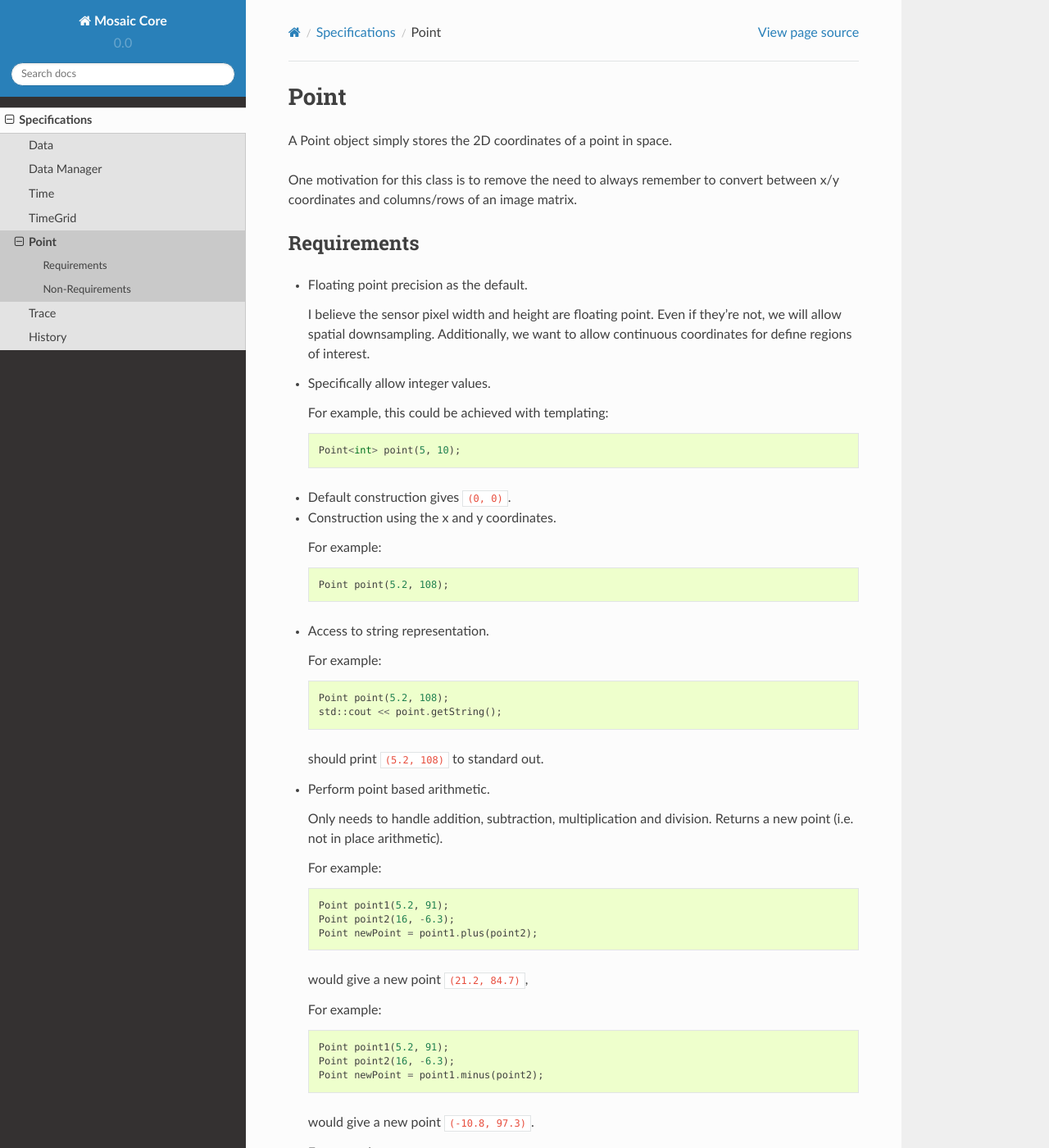
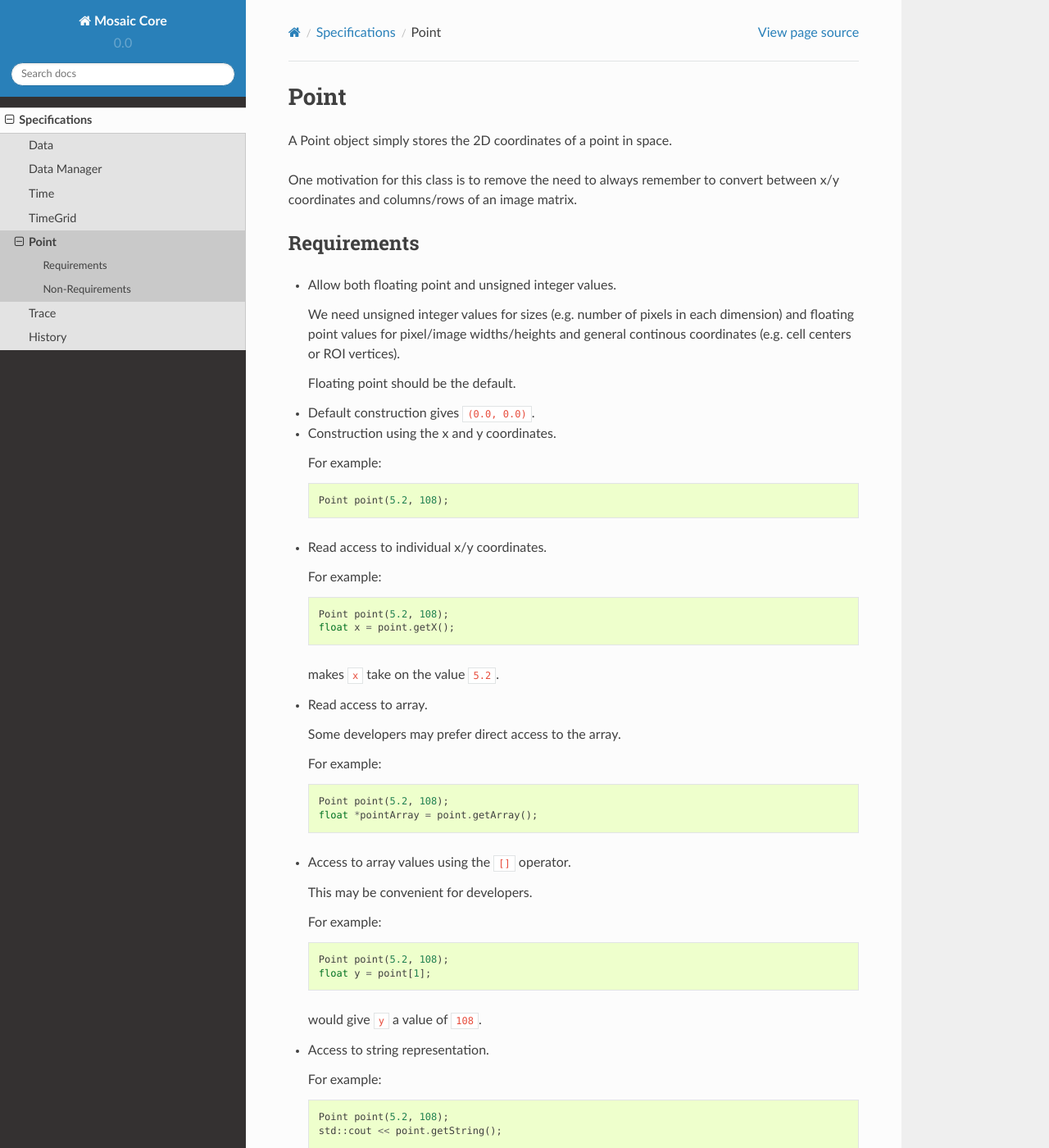
Before and after one commit to inscopix/isxcore, a Sphinx documentation site: the page built from doc/source/specs/Point.rst, in a window 1280 px wide and 1400 px high. Shown: the whole window at 82% size. Built offline with Sphinx 7.4.7 and the Read the Docs theme 2.0.0, drawn with Linux system fonts in a browser that asks for light colours.

Commit message:
Correct some existing specs

```diff
--- a/doc/source/specs/Point.rst
+++ b/doc/source/specs/Point.rst
@@ -12,25 +12,50 @@ convert between x/y coordinates and columns/rows of an image matrix.
 Requirements
 ^^^^^^^^^^^^
 
-- Floating point precision as the default.
+- Allow both floating point and unsigned integer values.
 
-  I believe the sensor pixel width and height are floating point. Even if
-  they're not, we will allow spatial downsampling. Additionally, we want to
-  allow continuous coordinates for define regions of interest.
+  We need unsigned integer values for sizes (e.g. number of pixels in each
+  dimension) and floating point values for pixel/image widths/heights and
+  general continous coordinates (e.g. cell centers or ROI vertices).
 
-- Specifically allow integer values.
+  Floating point should be the default.
 
-  For example, this could be achieved with templating::
-
-    Point<int> point(5, 10);
-
-- Default construction gives :code:`(0, 0)`.
+- Default construction gives ``(0.0, 0.0)``.
 
 - Construction using the x and y coordinates.
 
   For example::
 
     Point point(5.2, 108);
+
+- Read access to individual x/y coordinates.
+
+  For example::
+
+    Point point(5.2, 108);
+    float x = point.getX();
+
+  makes ``x`` take on the value ``5.2``.
+
+- Read access to array.
+
+  Some developers may prefer direct access to the array.
+
+  For example::
+
+    Point point(5.2, 108);
+    float *pointArray = point.getArray();
+
+- Access to array values using the ``[]`` operator.
+
+  This may be convenient for developers.
+
+  For example::
+
+    Point point(5.2, 108);
+    float y = point[1];
+
+  would give ``y`` a value of ``108``.
 
 - Access to string representation.
 
```
Also changed, not shown: other parts of doc/source/specs/Point.rst (+1 -1 lines), doc/source/specs/Trace.rst (+39 -10 lines).
